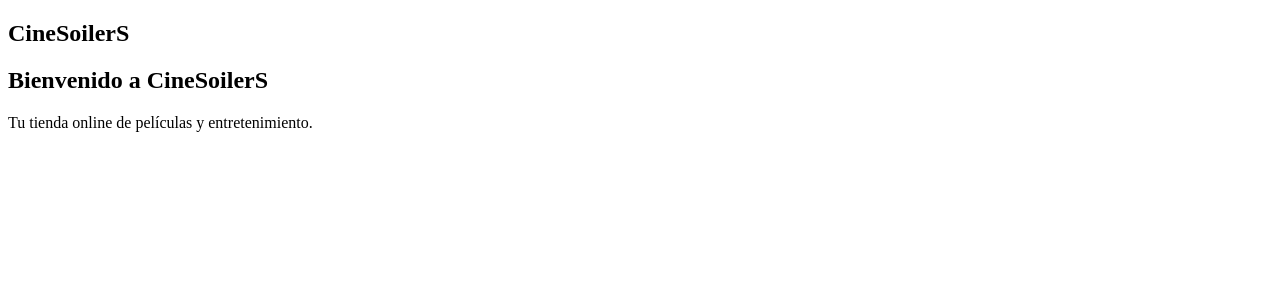
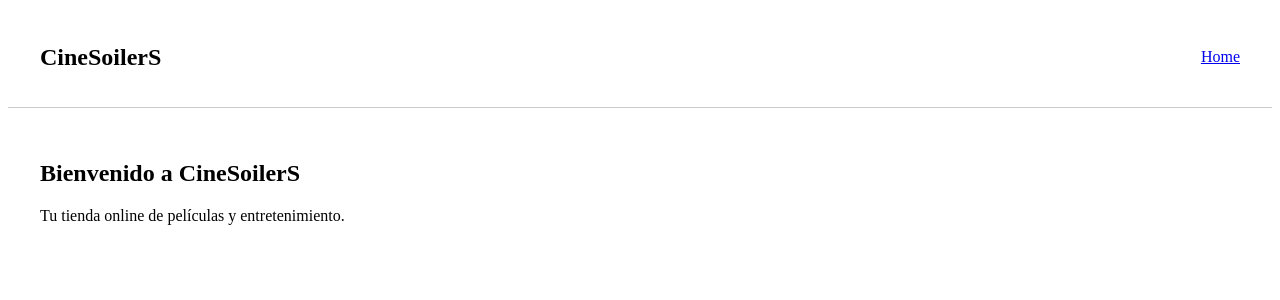
Before and after one commit to SHEILA-DIAZ/cinesoilers, a React (Vite) app: page / in a window 1280 px wide. Shown: the top 300 px of the page. Built offline with nearby package versions, Linux system fonts and the light colour scheme.

Commit message:
feat: create reusable navbar component

```diff
--- /dev/null
+++ b/src/components/Navbar.tsx
@@ -0,0 +1,33 @@
+import { Link } from 'react-router-dom';
+
+function Navbar() {
+  return (
+    <header
+      style={{
+        display: 'flex',
+        justifyContent: 'space-between',
+        alignItems: 'center',
+        padding: '1rem 2rem',
+        borderBottom: '1px solid #ccc',
+      }}
+    >
+      <h2>CineSoilerS</h2>
+
+      <nav>
+        <ul
+          style={{
+            display: 'flex',
+            gap: '1rem',
+            listStyle: 'none',
+          }}
+        >
+          <li>
+            <Link to="/">Home</Link>
+          </li>
+        </ul>
+      </nav>
+    </header>
+  );
+}
+
+export default Navbar;
--- a/src/layouts/MainLayout.tsx
+++ b/src/layouts/MainLayout.tsx
@@ -1,14 +1,20 @@
 import { Outlet } from 'react-router-dom';
+
+import Navbar from '@/components/Navbar';
 
 function MainLayout() {
   return (
-    <main>
-      <header>
-        <h2>CineSoilerS</h2>
-      </header>
+    <>
+      <Navbar />
 
-      <Outlet />
-    </main>
+      <main
+        style={{
+          padding: '2rem',
+        }}
+      >
+        <Outlet />
+      </main>
+    </>
   );
 }
 
```
